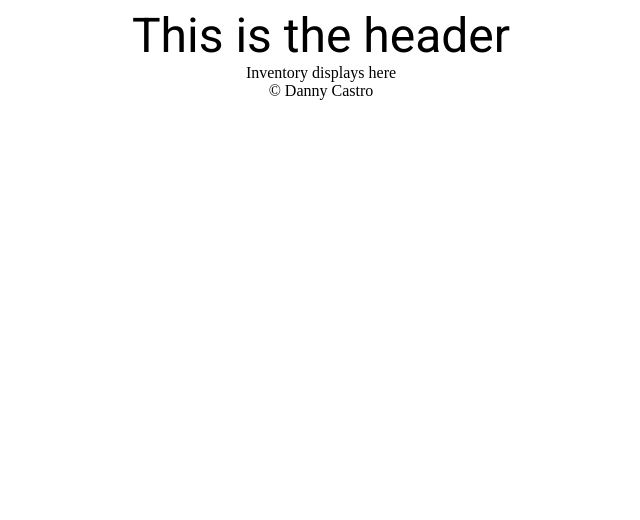
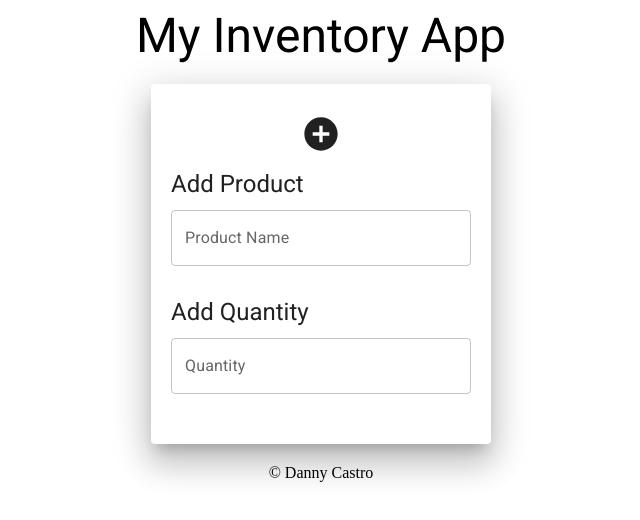
Before and after one commit to Dcastro99/inventoryApp, a React (Create React App) app in the folder frontend/inventory/: page / in a window 1280 px wide. Shown: the top 520 px of the page, without its empty margins (327-967 px from the left). Built offline with nearby package versions, Linux system fonts and the light colour scheme.

Commit message:
added form

```diff
--- a/frontend/inventory/src/components/Header.js
+++ b/frontend/inventory/src/components/Header.js
@@ -4,7 +4,7 @@ import { Box, Typography } from '@mui/material'
 export default function Header() {
   return (
     <Box sx={{ display: 'flex', justifyContent: 'center', alignItems: 'center' }}>
-      <Typography variant="h3">This is the header</Typography>
+      <Typography variant="h3">My Inventory App</Typography>
     </Box>
   )
 }
--- a/frontend/inventory/src/components/Products.js
+++ b/frontend/inventory/src/components/Products.js
@@ -1,10 +1,43 @@
 import React from 'react'
-import { Box } from '@mui/material'
+import { Box, Grid, Paper, TextField, Typography } from '@mui/material'
+import AddCircleOutlinedIcon from '@mui/icons-material/AddCircleOutlined';
 
-export default function products() {
+export default function Products() {
+  const Style = {
+    paper: {
+      padding: '30px 20px',
+      width: 300,
+      margin: '20px auto'
+    },
+    formtext: {
+      margin: '10px 0'
+    },
+    textFiled: {
+      margin: '0 0 20px'
+    },
+    addIcon: {
+      fontSize: 40
+    }
+  }
   return (
     <Box sx={{ display: 'flex', justifyContent: 'center', alignItems: 'center' }}>
-      Inventory displays here
+      <Grid >
+        <Paper elevation={20} style={Style.paper}>
+          <Grid align='center'>
+
+            <AddCircleOutlinedIcon sx={Style.addIcon} />
+
+
+          </Grid>
+          <form>
+            <Typography variant='h5' sx={Style.formtext}>Add Product</Typography>
+            <TextField label='Product Name' placeholder='Enter product name' fullWidth sx={Style.textFiled} />
+            <Typography variant='h5' sx={Style.formtext}>Add Quantity</Typography>
+            <TextField label='Quantity' placeholder='Enter product quantity' fullWidth sx={Style.textFiled} />
+          </form>
+
+        </Paper>
+      </Grid>
     </Box>
   )
 }
```
Also changed, not shown: frontend/inventory/test.js (added).
